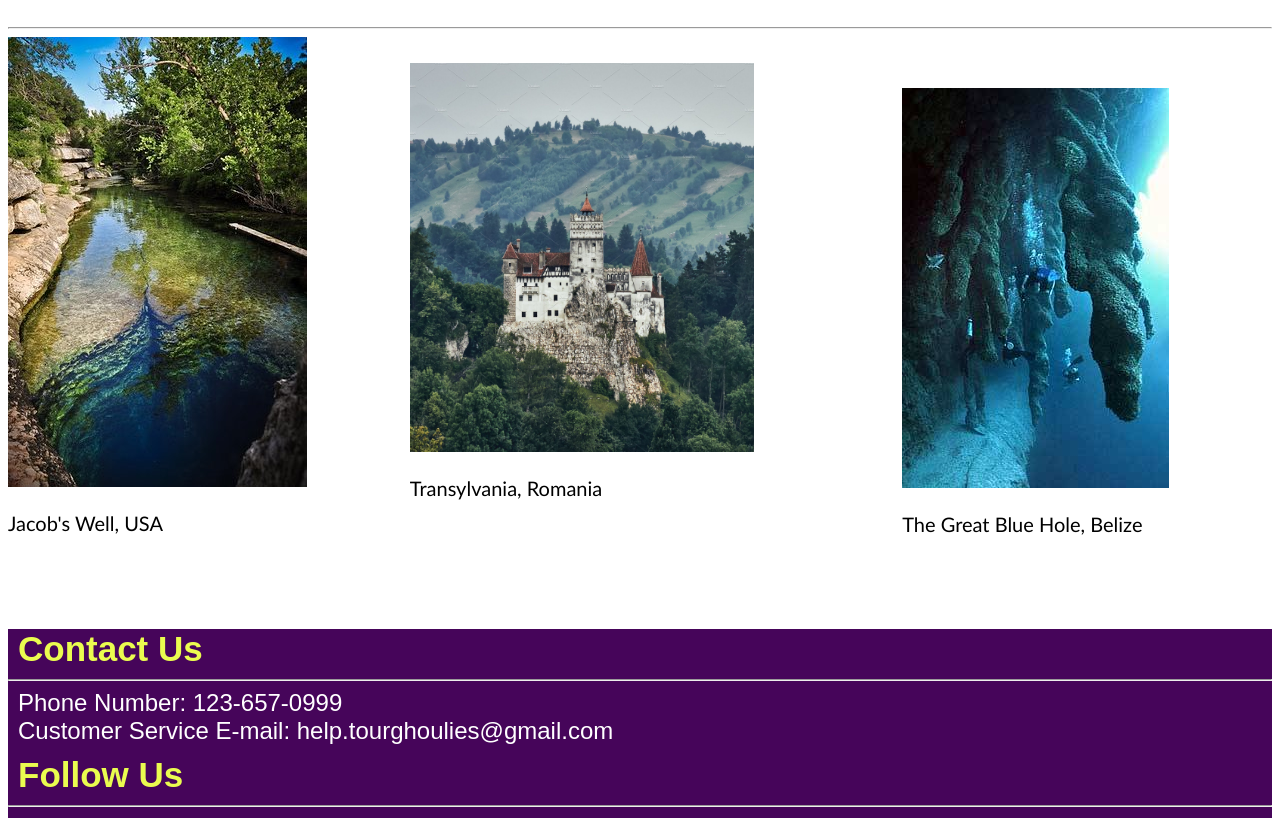
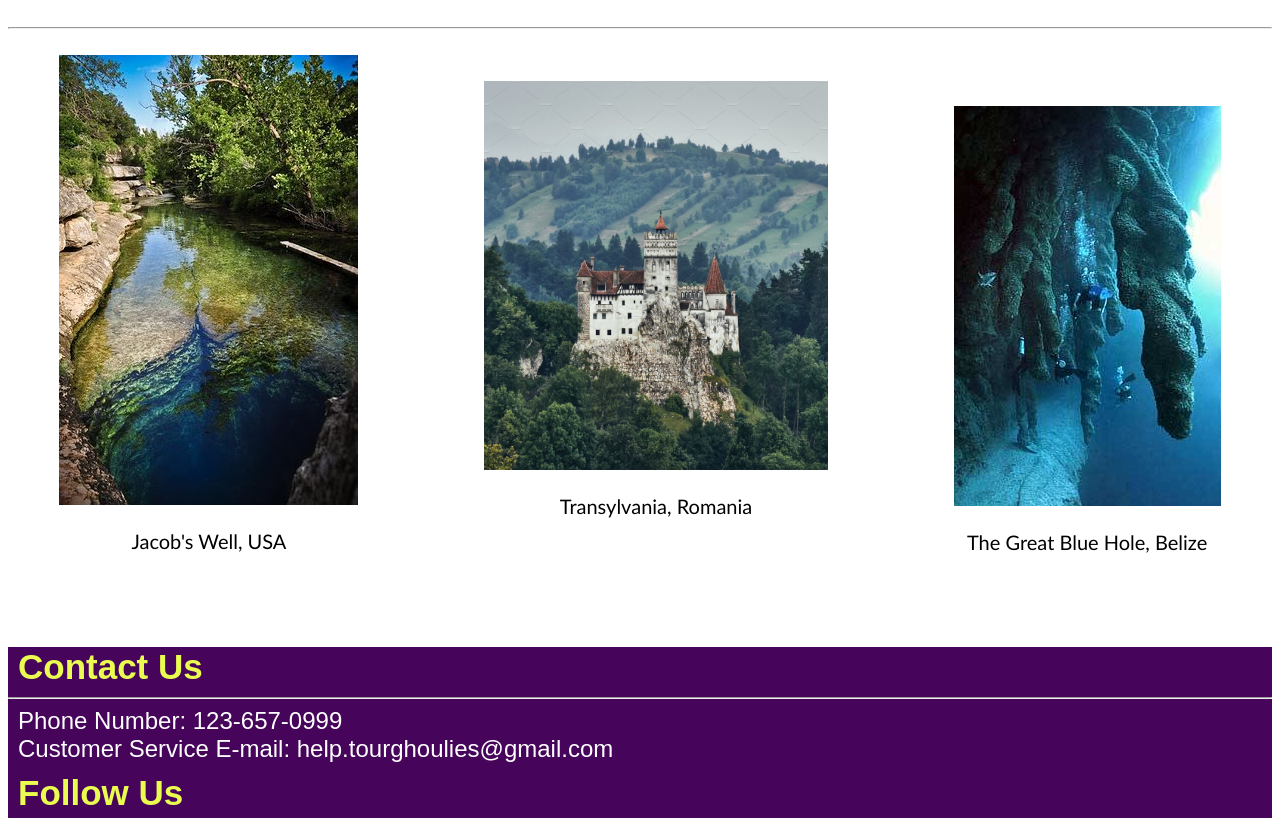
Before and after one commit to Cubinx09/cubinx09.Ghoulies-Tour-Agency.io, a plain HTML site: page index.html in a window 1280 px wide. Shown: the part 603-1421 px from the top of the page. Drawn offline with Linux system fonts and the light colour scheme; a web font is replaced by a local one.

Commit message:
Update index.html

```diff
--- a/index.html
+++ b/index.html
@@ -28,8 +28,9 @@
 </div>
 
 <h6 class="text">This world is inhabited with many places that will give anyone, even the most brave, the creeps. We, the Ghoulies Tour Agency, guarantee finding places during your travels that are guaranteed to cause horror and fright.</h6>
-<h2 class="bigtext" style="font-size: 36px;">Here are places we have taken our customers to:</h2><hr>
+<h2 class="bigtext" style="font-size: 36px;">Here are places we have taken our customers to:</h2><hr><br>
 
+<center>
     <div class="flex">
         <div class="photo">
             <img src="assets/jacobswell.jpg" alt="jacob's well">
@@ -44,6 +45,7 @@
             <p class="text place">The Great Blue Hole, Belize</p>
         </div>
     </div>
+</center>
 
 <footer>
     <h2 class="bigtext-contact">Contact Us</h2><hr>
```
Lines whose indentation alone changed are shown as unchanged.
